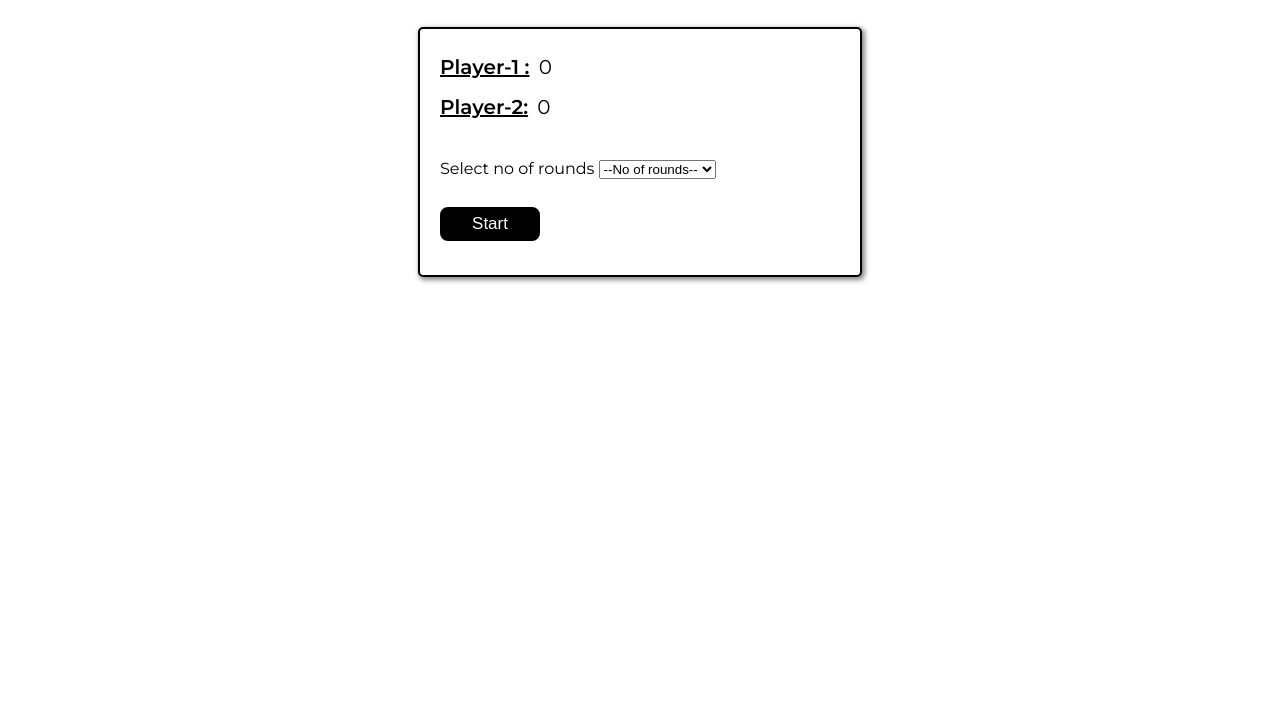
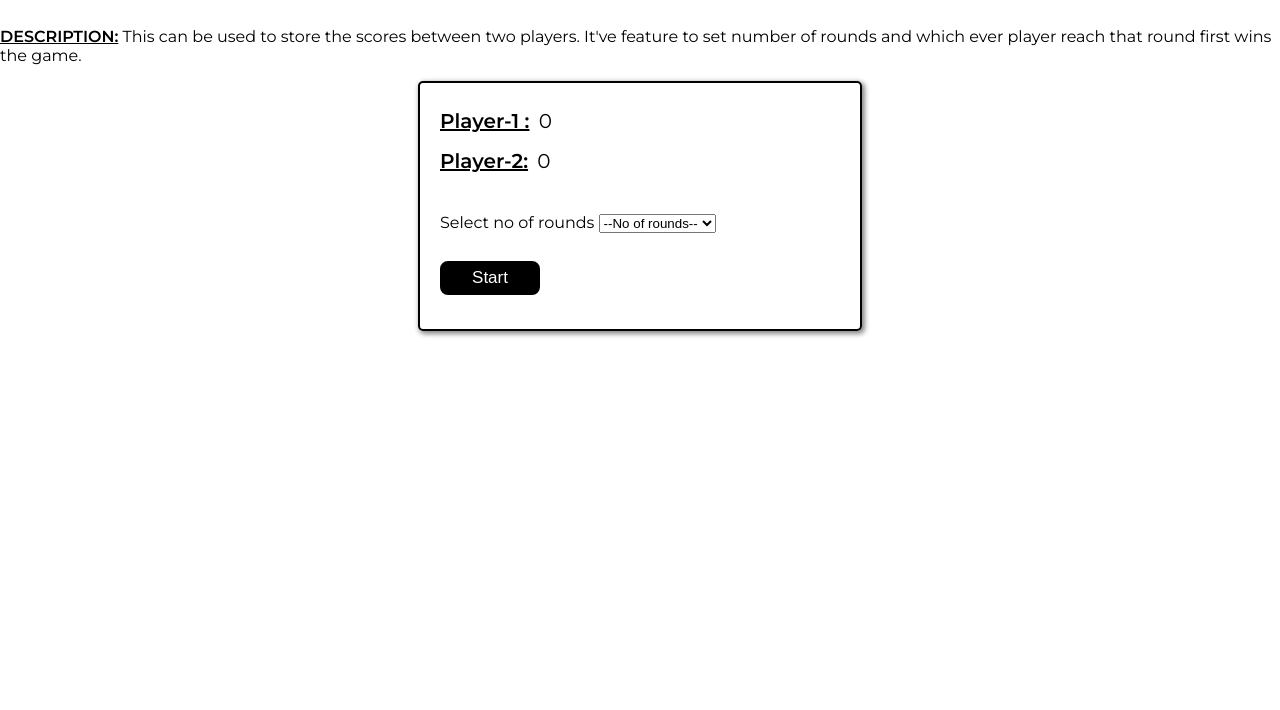
Before and after one commit to 05him/Score-keeper, a plain HTML site: page index.html in a window 1280 px wide. Shown: the part 90-800 px from the top of the page. Drawn offline with Linux system fonts and the light colour scheme.

Commit message:
add description block

```diff
--- a/index.html
+++ b/index.html
@@ -11,6 +11,9 @@
 
 <body>
   <h1>Score-keeper</h1>
+  <p class="desc"><u><b>DESCRIPTION:</b></u> This can be used to store the scores between two players. It've feature to
+    set number of
+    rounds and which ever player reach that round first wins the game.</p>
   <div class="main-box">
     <p>
       <span class="player"> Player-1 :</span>
```
